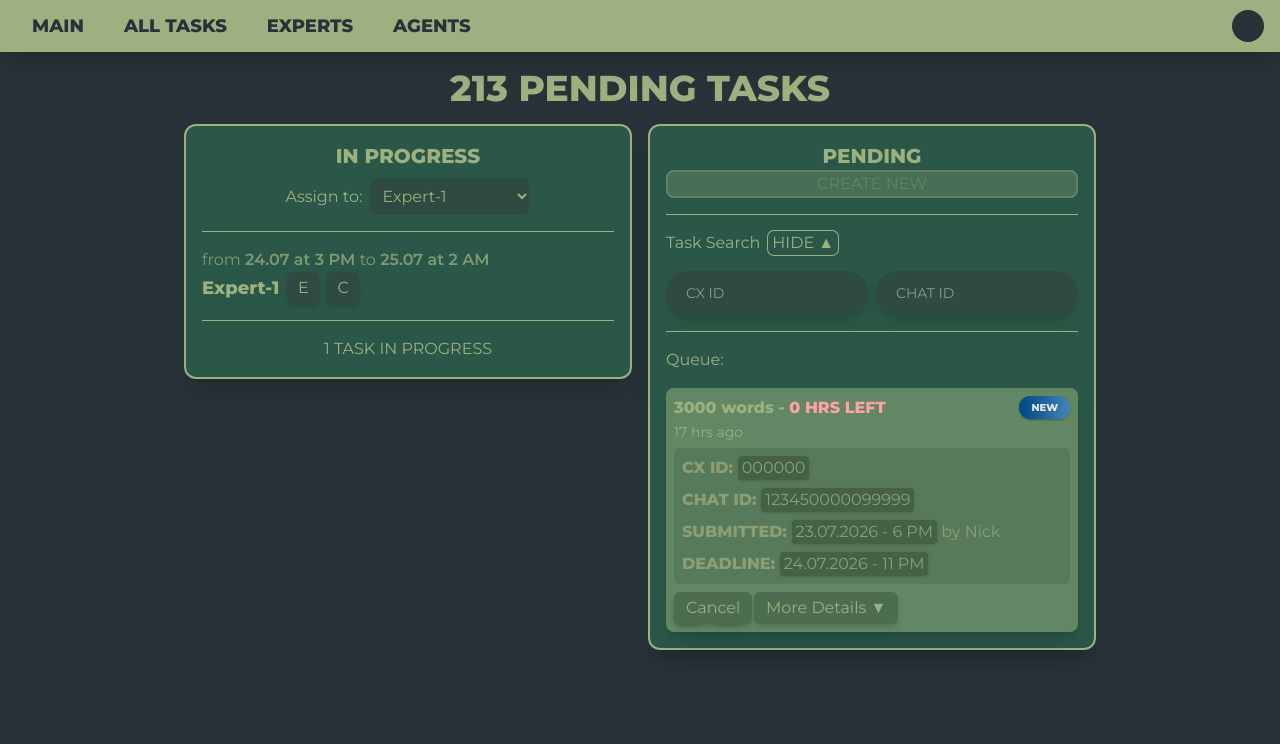
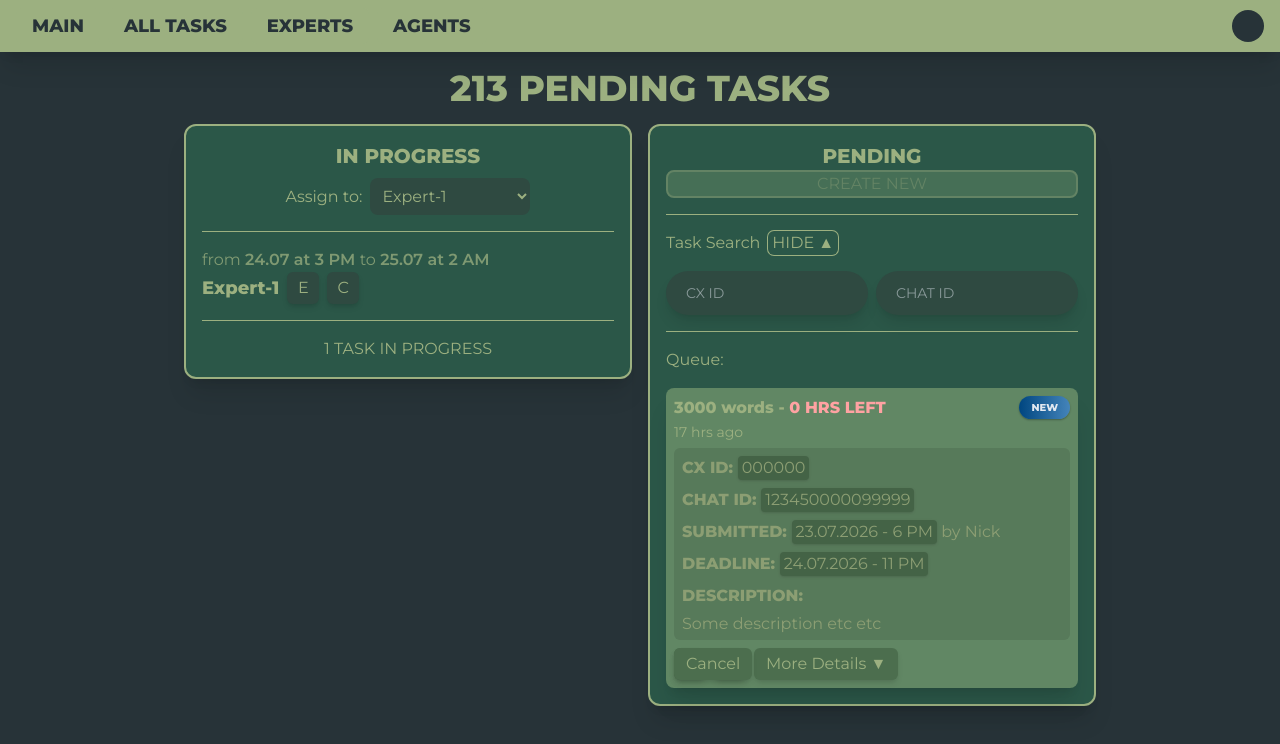
Before and after one commit to GhostQck/TasksScheduler, a Next.js app: page / in a window 1280 px wide. Shown: the top 744 px of the page. Built offline with nearby package versions, Linux system fonts and the light colour scheme.

Commit message:
Added description field in task details

```diff
--- a/src/app/page.tsx
+++ b/src/app/page.tsx
@@ -478,6 +478,10 @@ export default function Root() {
                     <button
                     >24.07.2026 - 11 PM</button>
                   </li>
+                  <li>
+                    <strong className='block'>DESCRIPTION: </strong>
+                    Some description etc etc
+                  </li>
                 </ul>
               </div>
 
```
